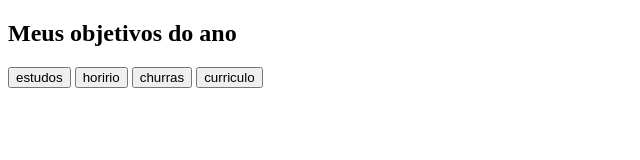
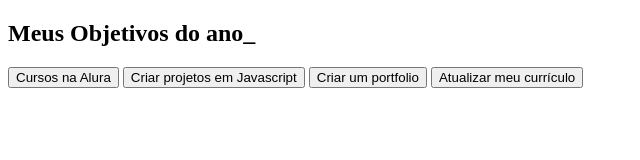
Before and after one commit to paulohbt/Projetojava, a plain HTML site: page index.html in a window 1280 px wide. Shown: the whole page, without its empty margins (0-640 px from the left). Drawn offline with Linux system fonts and the light colour scheme.

Commit message:
Update index.html

```diff
--- a/index.html
+++ b/index.html
@@ -1,31 +1,23 @@
 <!DOCTYPE html>
-<html lang="en">
+<html lang="pt-br">
+
 <head>
     <meta charset="UTF-8">
     <meta name="viewport" content="width=device-width, initial-scale=1.0">
+    <title>Meus objetivos do ano</title>
     <link rel="stylesheet" href="style.css">
-    <title>Document</title>
+    <link rel="stylesheet" href="main.js">
 </head>
 
 <body>
-
-    <section class="Conteudoprincipal">
-        <h2 class="tituloprincipal">Meus objetivos do ano</h2>
-
-       <div>
-
-        <button class="estudos">estudos</button>
-        <button class="horirio">horirio</button>
-        <button class="churras">churras</button>
-        <button class="curriculo">curriculo</button>
-
+    <section class="conteudo-principal">
+        <h2 class="titulo-principal">Meus Objetivos do ano<span>_</span></h2>
+        <div class="botoes">
+            <button class="botao ativo">Cursos na Alura</button>
+            <button class="botao ativo">Criar projetos em Javascript</button>
+            <button class="botao ativo">Criar um portfolio</button>
+            <button class="botao ativo">Atualizar meu currículo</button>
         </div>
-
     </section>
-
-    <header class="cabecalho">
-
-    </header>
-
 </body>
 </html>
```
